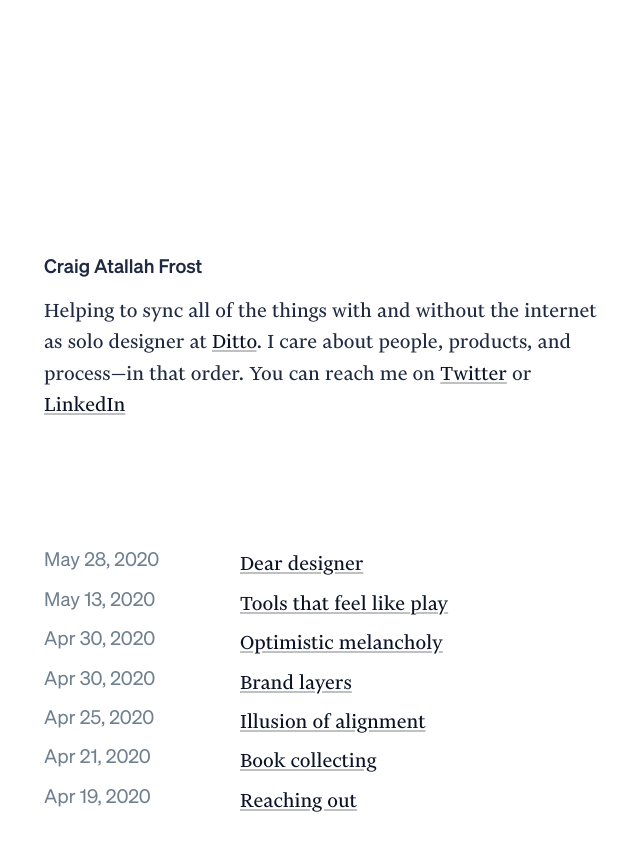
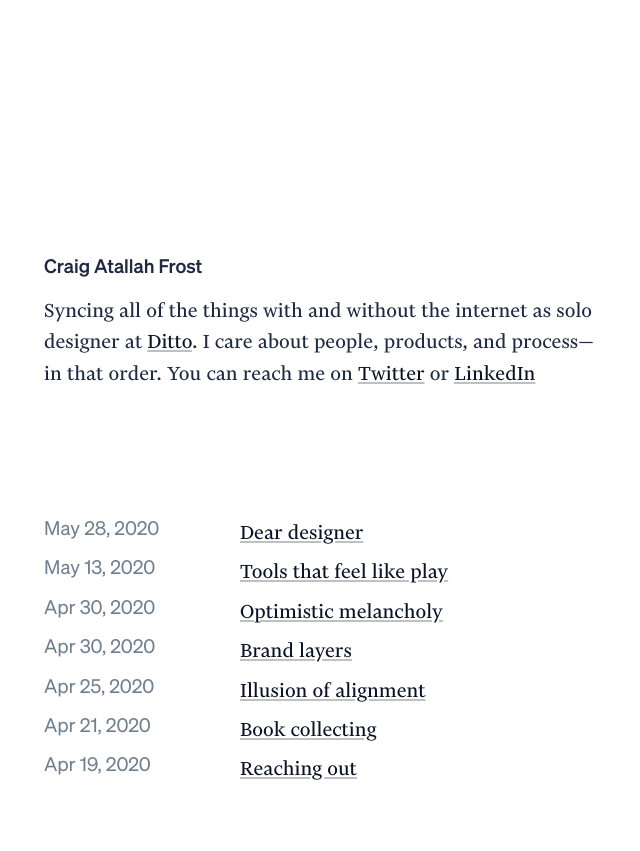
Before and after one commit to craigthomasfrost/cfdesigner.github.io, a Jekyll site: the page built from index.md, in a window 1280 px wide. Shown: the top 851 px of the page, without its empty margins (314-954 px from the left). Built offline with Jekyll 4.4.1, drawn with Linux system fonts in a browser that asks for light colours; some web fonts are replaced.

Commit message:
Update index.md

```diff
--- a/index.md
+++ b/index.md
@@ -3,7 +3,7 @@
 title: Home
 ---
 <h1 class="home-heading">Craig Atallah Frost</h1>
-<p>Helping to sync all of the things with and without the internet as solo designer at <a href="https://ditto.live/">Ditto</a>. I care about people, products, and process—in that order. You can reach me on <a href="https://twitter.com/atallahfrost">Twitter</a> or <a href="https://www.linkedin.com/in/craigtfrost/">LinkedIn</a></p>
+<p>Syncing all of the things with and without the internet as solo designer at <a href="https://ditto.live/">Ditto</a>. I care about people, products, and process—in that order. You can reach me on <a href="https://twitter.com/atallahfrost">Twitter</a> or <a href="https://www.linkedin.com/in/craigtfrost/">LinkedIn</a></p>
 
 <ul class="post-list">
 {% for post in site.posts %}
```
